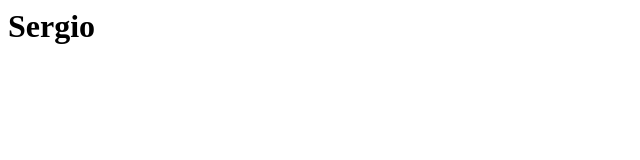
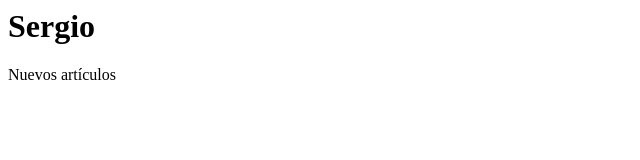
Before and after one commit to SergioGF04/mi-examen, a plain HTML site: page index.html in a window 1280 px wide. Shown: the full height of the page, 0-640 px from the left. Drawn offline with Linux system fonts and the light colour scheme.

Commit message:
Index mejorado

```diff
--- a/estilos.css
+++ b/estilos.css
@@ -0,0 +1,3 @@
+p{
+    font-weight: bold;
+}
--- a/index.html
+++ b/index.html
@@ -4,5 +4,6 @@
     </head>
     <body>
         <h1>Sergio</h1>
+        <p>Nuevos artículos</p>
     </body>
 </html>
```
